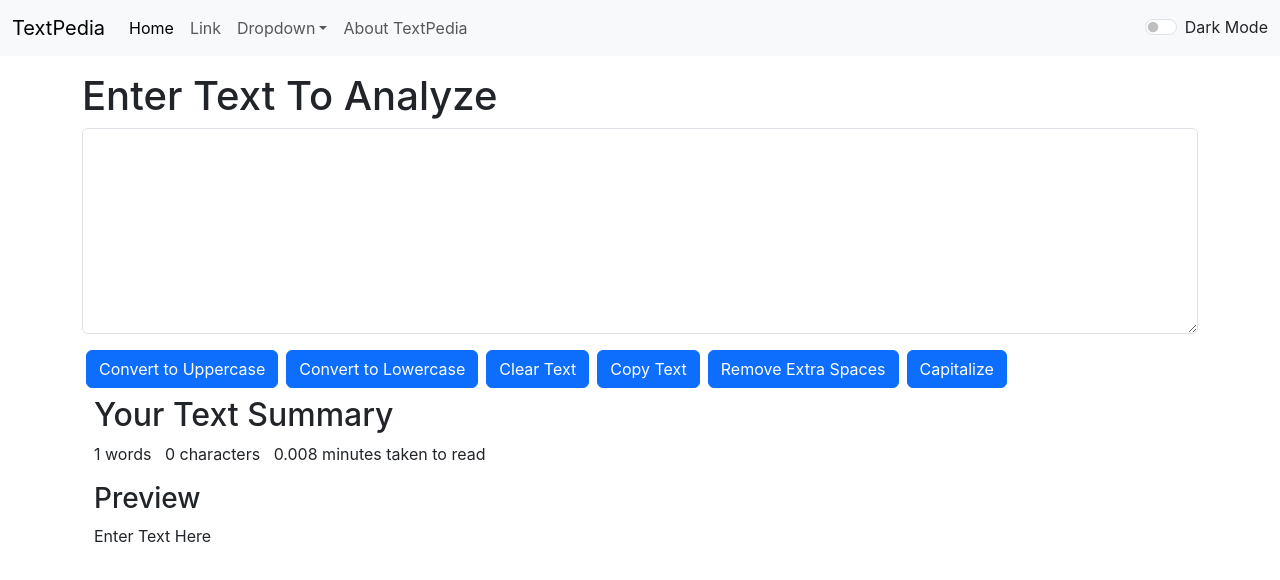
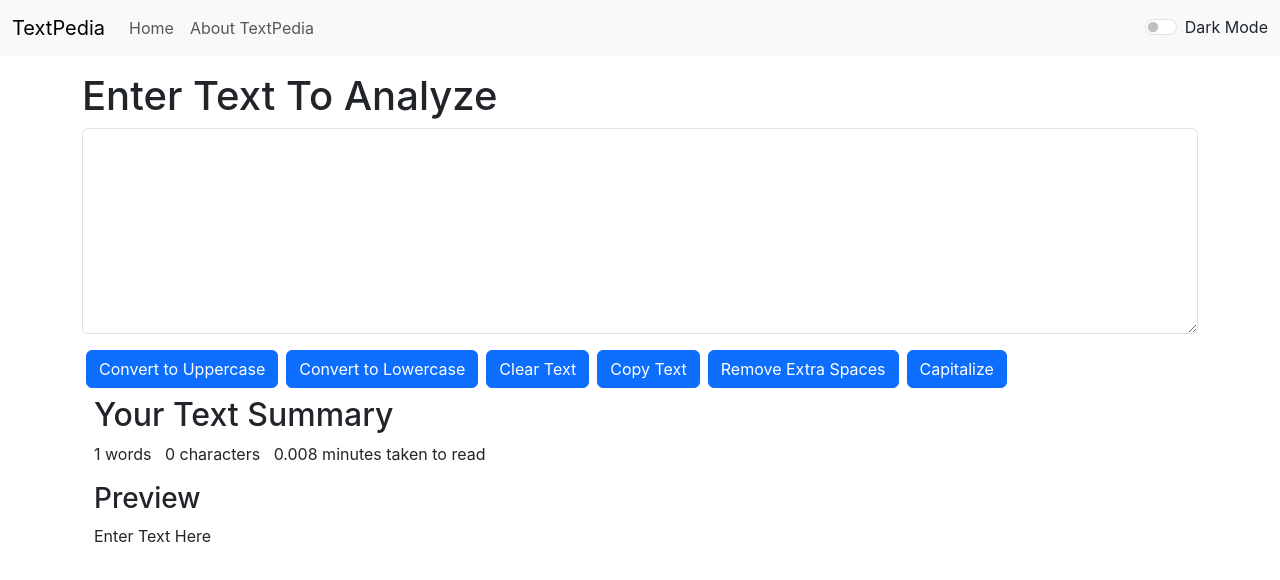
Before and after one commit to syed84/TextPedia, a React (Create React App) app: page / in a window 1280 px wide. Shown: the top 580 px of the page. Built offline with nearby package versions, Linux system fonts and the light colour scheme.

Commit message:
Update Navbar.js

```diff
--- a/src/components/navbar/Navbar.js
+++ b/src/components/navbar/Navbar.js
@@ -1,6 +1,6 @@
 import React from 'react'
 import PropTypes from 'prop-types'
-// import { Link } from 'react-router-dom'
+import { Link } from 'react-router-dom'
 
 
 export default function Navbar(props) {
@@ -9,37 +9,37 @@
     <>
     <nav className={`navbar navbar-expand-lg navbar-${props.mode} bg-${props.mode}`}>
     <div className="container-fluid">
-      <a className="navbar-brand" href="#">{props.title}</a>
+      <Link className="navbar-brand" to="/">{props.title}</Link>
       <button className="navbar-toggler" type="button" data-bs-toggle="collapse" data-bs-target="#navbarSupportedContent" aria-controls="navbarSupportedContent" aria-expanded="false" aria-label="Toggle navigation">
         <span className="navbar-toggler-icon"></span>
       </button>
       <div className="collapse navbar-collapse" id="navbarSupportedContent">
         <ul className="navbar-nav me-auto mb-2 mb-lg-0">
           <li className="nav-item">
-            <aa className="nav-link active" aria-current="page" href="#">Home</aa>
+            <Link className="nav-link " aria-current="page" to="/">Home</Link>
           </li>
           <li className="nav-item">
-            <a className="nav-link" href="#">Link</a>
+            {/* <a className="nav-link" href="#">Link</a> */}
             {/* <Link className="nav-link" to="/">Link</Link> */}
           </li>
 
           <li className="nav-item dropdown">
-            <a className="nav-link dropdown-toggle" href="#" role="button" data-bs-toggle="dropdown" aria-expanded="false">
+            {/* <Link className="nav-link dropdown-toggle" to="/" role="button" data-bs-toggle="dropdown" aria-expanded="false">
               Dropdown
-            </a>
+            </Link> */}
             <ul className="dropdown-menu">
-              <li><a className="dropdown-item" href="#">Action</a></li>
-              <li><a className="dropdown-item" href="#">Another action</a></li>
-              {/* <li><a className="dropdown-divider" href="/"></a></li> */}
-              <li><a className="dropdown-item" href="#">Something else here</a></li>
+              <li><Link className="dropdown-item" to="/">Action</Link></li>
+              <li><Link className="dropdown-item" to="/">Another action</Link></li>
+              <li><Link className="dropdown-divider" to="/"></Link></li>
+              <li><Link className="dropdown-item" to="/">Something else here</Link></li>
             </ul>
           </li>
           {/* <li className="nav-item">
             <a className="nav-link disabled" href="/">Disabled</a>
           </li> */}
           <li className="nav-item">
-            <a className="nav-link" href="#">{props.aboutText}</a>
-            {/* <Link className="nav-link" to="/">{props.aboutText}</Link> */}
+            {/* <a className="nav-link" href="#about">{props.aboutText}</a> */}
+            <Link className="nav-link" to="/about">{props.aboutText}</Link>
           </li>
         </ul>
         {/* <form className="d-flex" role="search">
```
